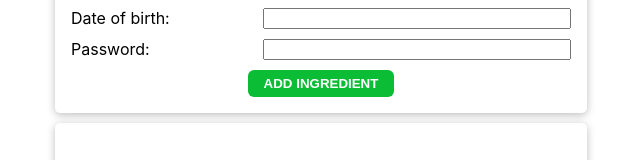
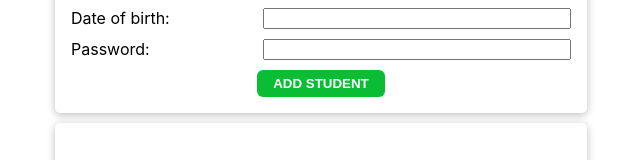
Before and after one commit to CupeX/students-input, a React (Create React App) app: page / in a window 1280 px wide. Shown: the part 149-309 px from the top of the page, without its empty margins (319-959 px from the left). Built offline with nearby package versions, Linux system fonts and the light colour scheme.

Commit message:
let's try

```diff
--- a/src/components/students/StudentForm.js
+++ b/src/components/students/StudentForm.js
@@ -89,7 +89,7 @@ const StudentForm = React.memo((props) => {
           </div>
           <div>
             <button type="submit" className=" add-btn">
-              Add Ingredient
+              Add student
             </button>
           </div>
         </form>
```
